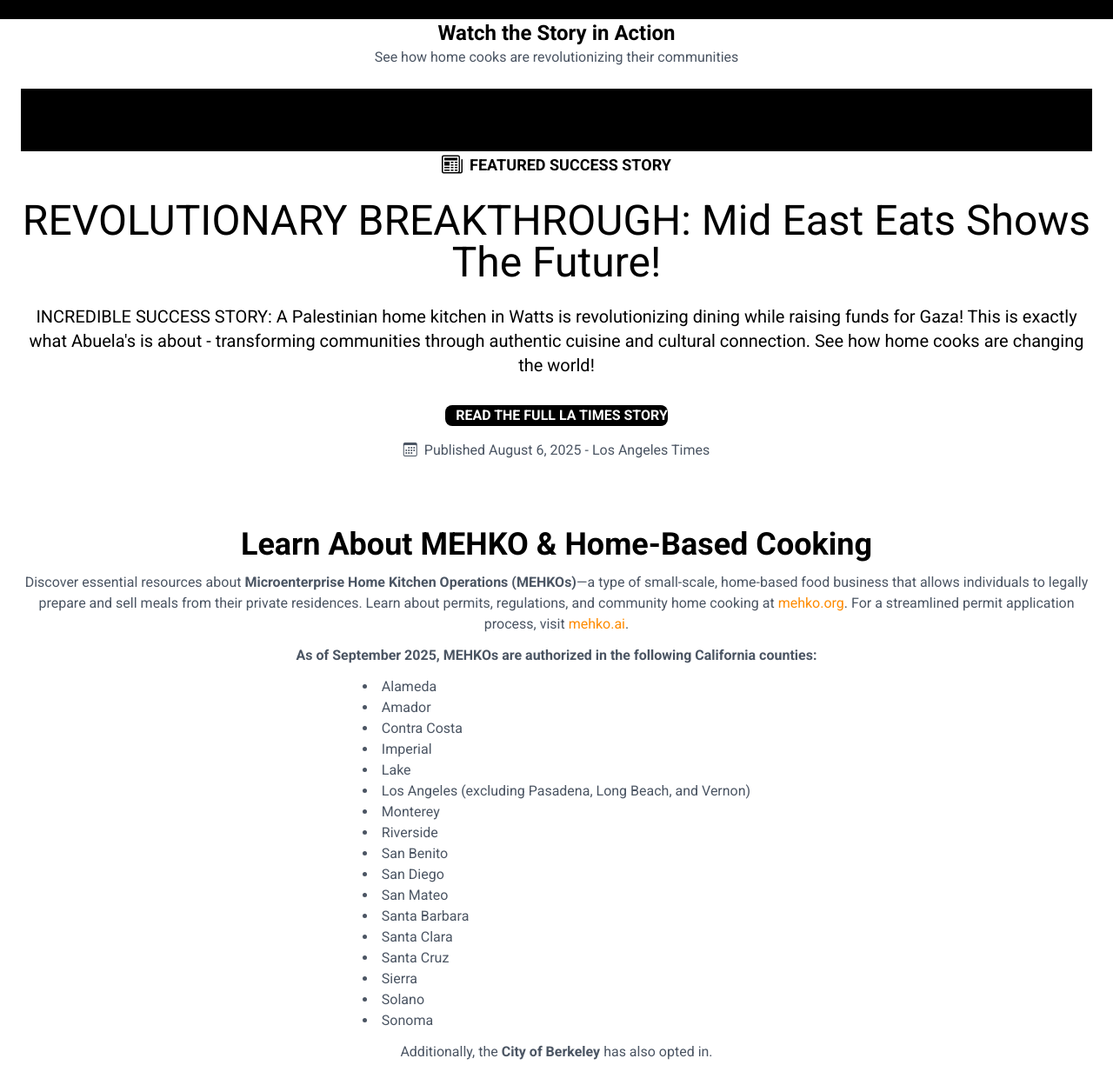
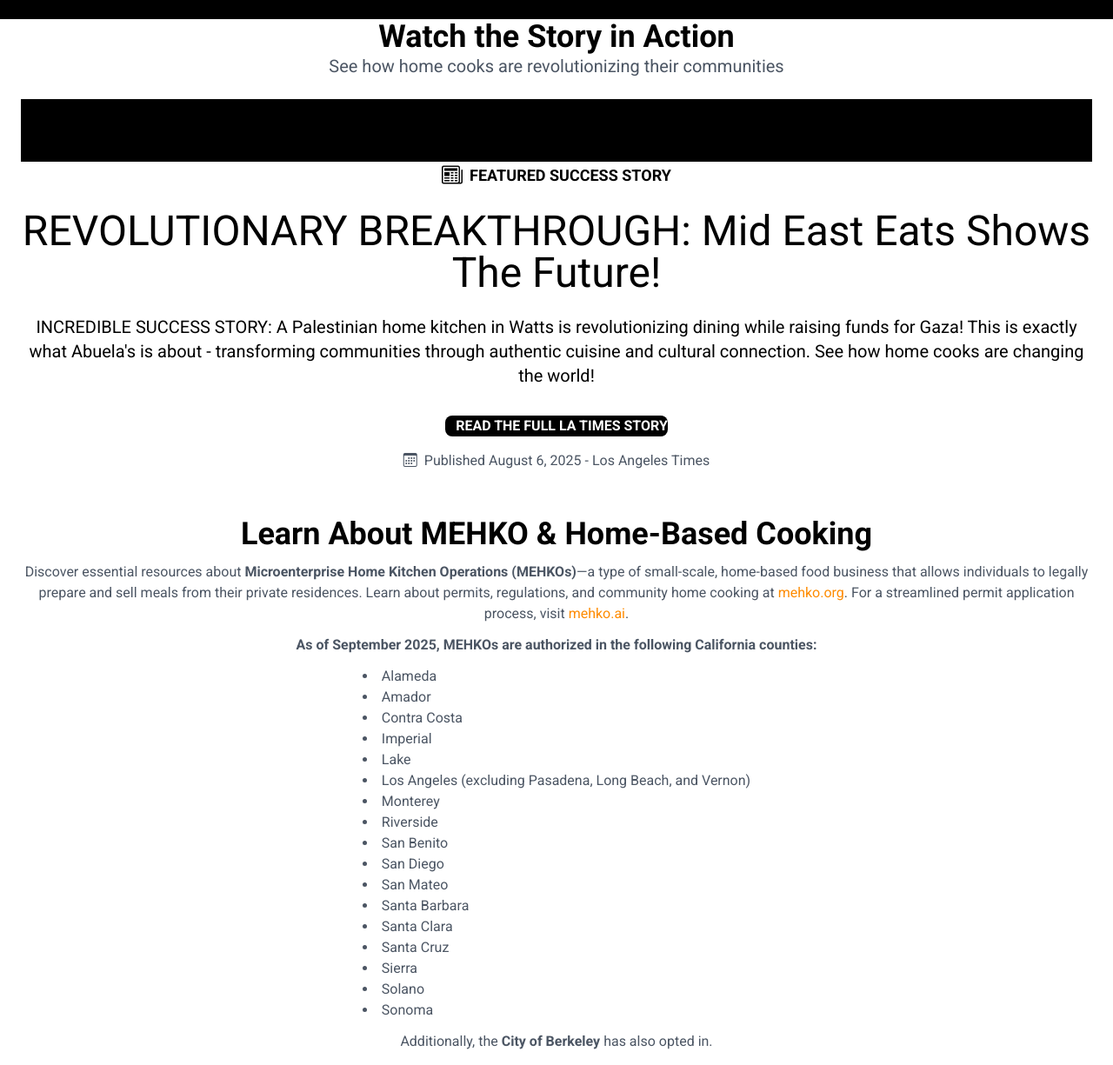
Before and after one commit to mujibsardar/abuelas-website, a website: page index.html in a window 1280 px wide. Shown: the part 4275-5500 px from the top of the page at 87% size. Drawn offline with nearby package versions, Linux system fonts and the light colour scheme; a script that the page names is missing; some icons are missing.

Commit message:
Improve layout: increase news section top margin, larger video fonts, center MEHKO section with proper margins

```diff
--- a/index.html
+++ b/index.html
@@ -547,17 +547,17 @@
 
     <!-- News Article Section -->
     <section
-      class="tw-relative tw-flex tw-w-full tw-max-w-[100vw] tw-flex-col tw-overflow-hidden tw-px-6 tw-py-12 tw-mt-16 tw-bg-gradient-to-b tw-from-[#FFEB99] tw-to-white"
+      class="tw-relative tw-flex tw-w-full tw-max-w-[100vw] tw-flex-col tw-overflow-hidden tw-px-6 tw-py-12 tw-mt-24 tw-bg-gradient-to-b tw-from-[#FFEB99] tw-to-white"
       id="news"
     >
       <div class="tw-mx-auto tw-max-w-6xl tw-w-full">
         <!-- TikTok Video Section -->
         <div class="reveal-up tw-flex tw-flex-col tw-items-center tw-gap-6 tw-mb-12">
           <div class="tw-text-center tw-mb-4">
-            <h3 class="tw-text-2xl tw-font-semibold tw-text-gray-800 tw-mb-2">
+            <h3 class="tw-text-4xl tw-font-semibold tw-text-gray-800 tw-mb-2 max-md:tw-text-3xl">
               Watch the Story in Action
             </h3>
-            <p class="tw-text-gray-600">
+            <p class="tw-text-xl tw-text-gray-600 max-md:tw-text-lg">
               See how home cooks are revolutionizing their communities
             </p>
           </div>
@@ -618,10 +618,11 @@
     </section>
 
     <section
-      class="tw-relative tw-flex tw-min-h-[80vh] tw-w-full tw-max-w-[100vw] tw-flex-col tw-place-content-center tw-place-items-center tw-overflow-hidden tw-p-6"
+      class="tw-relative tw-flex tw-min-h-[80vh] tw-w-full tw-max-w-[100vw] tw-flex-col tw-place-content-center tw-place-items-center tw-overflow-hidden tw-px-6 tw-py-12"
       id="blog"
     >
-      <div class="tw-mt-8 tw-flex tw-flex-col tw-place-items-center tw-gap-5">
+      <div class="tw-mx-auto tw-max-w-6xl tw-w-full">
+        <div class="tw-mt-8 tw-flex tw-flex-col tw-place-items-center tw-gap-5">
         <div
           class="reveal-up tw-mt-5 tw-flex tw-flex-col tw-gap-3 tw-text-center"
         >
@@ -749,6 +750,7 @@
               Apply Now
             </a>
           </div>
+        </div>
         </div>
       </div>
     </section>
```
